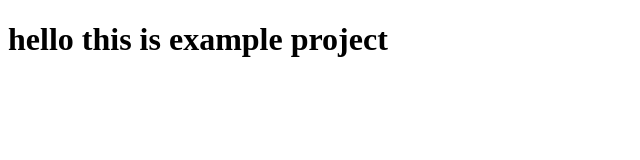
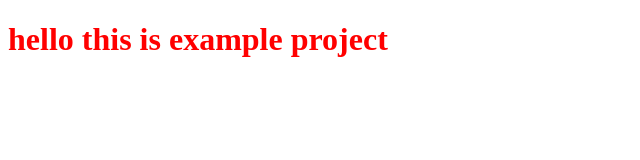
Before and after one commit to barethbasant/html, a plain HTML site: page index.html in a window 1280 px wide. Shown: the whole page, without its empty margins (0-640 px from the left). Drawn offline with Linux system fonts and the light colour scheme.

Commit message:
color changed

```diff
--- a/index.html
+++ b/index.html
@@ -6,7 +6,7 @@
 	<title>example</title>
 </head>
 <body>
-	<h1>hello this is example project</h1>
+	<h1 style="color: red;">hello this is example project</h1>
 
 </body>
 </html>
```
